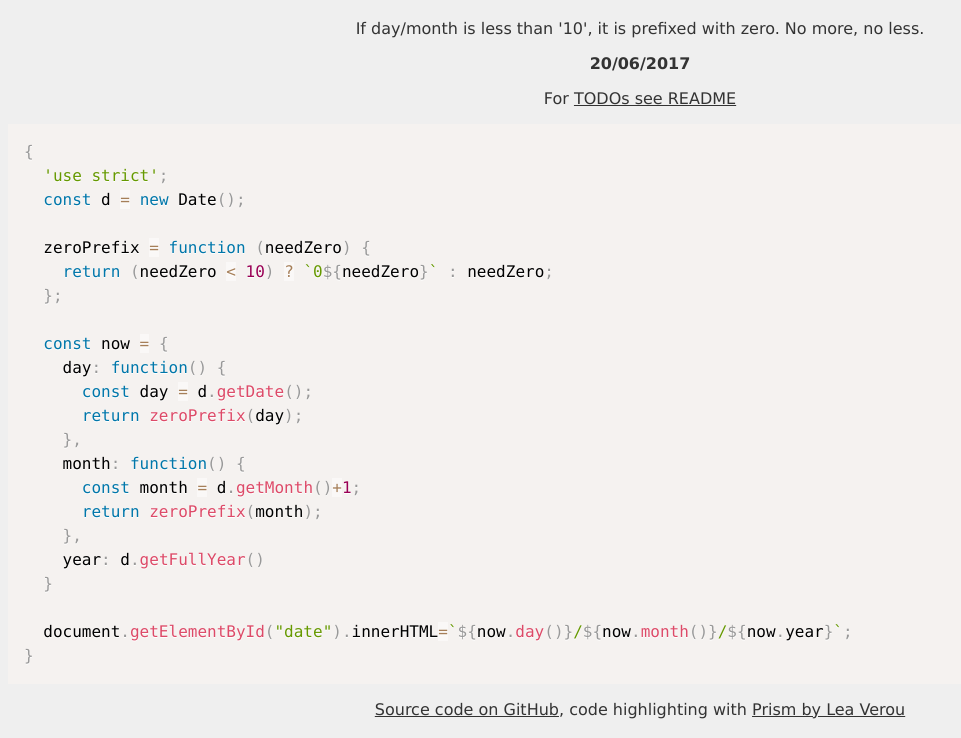
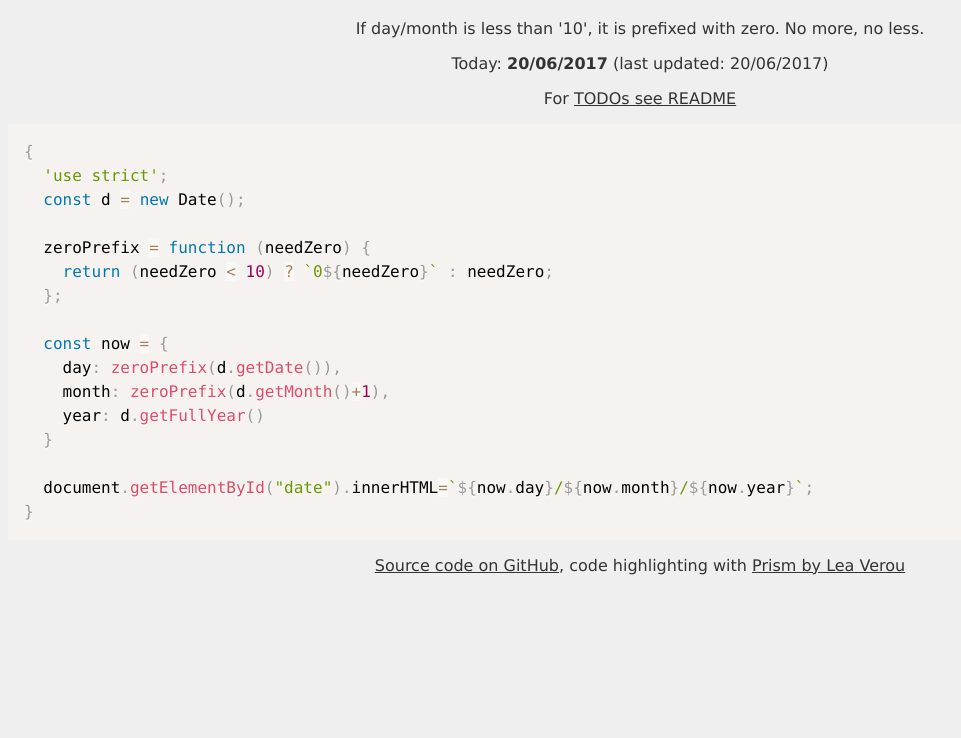
Before and after one commit to DaveEveritt/leading-zero-dates, a plain HTML site: page index.html in a window 1280 px wide. Shown: the part 62-800 px from the top of the page, without its empty margins (0-961 px from the left). Drawn offline with Linux system fonts and the light colour scheme.

Commit message:
removed surplus functions

```diff
--- a/index.html
+++ b/index.html
@@ -11,7 +11,7 @@
 <body>
   <h1>Today's date with leading zeros</h1>
   <p>If day/month is less than '10', it is prefixed with zero. No more, no less.</p>
-  <p id="date"></p>
+  <p>Today: <span id="date"></span> (last updated: <span id="update"></span>)</p>
   <p>For <a href="https://github.com/DaveEveritt/leading-zero-dates/blob/master/readme.md">TODOs see README</a></p>
 
 <pre><code class="language-javascript">{
@@ -23,24 +23,19 @@
   };
 
   const now = {
-    day: function() {
-      const day = d.getDate();
-      return zeroPrefix(day);
-    },
-    month: function() {
-      const month = d.getMonth()+1;
-      return zeroPrefix(month);
-    },
+    day: zeroPrefix(d.getDate()),
+    month: zeroPrefix(d.getMonth()+1),
     year: d.getFullYear()
   }
 
-  document.getElementById("date").innerHTML=`${now.day()}/${now.month()}/${now.year}`;
+  document.getElementById("date").innerHTML=`${now.day}/${now.month}/${now.year}`;
 }
 </pre></code>
 
   <p><a href="https://github.com/DaveEveritt/leading-zero-dates">Source code on GitHub</a>, code highlighting with <a href="http://prismjs.com/">Prism by Lea Verou</a></p>
 
 	<script src="js/date-with-zero.js"></script>
+	<script src="js/update-with-zero.js"></script>
 	<script src="prism/prism.js"></script>
 
 </body>
--- a/js/date-with-zero.js
+++ b/js/date-with-zero.js
@@ -7,16 +7,10 @@
   };
 
   const now = {
-    day: function() {
-      const day = d.getDate();
-      return zeroPrefix(day);
-    },
-    month: function() {
-      const month = d.getMonth()+1;
-      return zeroPrefix(month);
-    },
+    day: zeroPrefix(d.getDate()),
+    month: zeroPrefix(d.getMonth()+1),
     year: d.getFullYear()
   }
 
-  document.getElementById("date").innerHTML=`${now.day()}/${now.month()}/${now.year}`;
+  document.getElementById("date").innerHTML=`${now.day}/${now.month}/${now.year}`;
 }
--- /dev/null
+++ b/js/update-with-zero.js
@@ -0,0 +1,16 @@
+{
+  'use strict';
+  const u = new Date(document.lastModified);
+
+  zeroPrefix = function (needZero) {
+    return (needZero < 10) ? `0${needZero}` : needZero;
+  };
+
+  const upd = {
+    day: zeroPrefix(u.getDate()),
+    month: zeroPrefix(u.getMonth()+1),
+    year: u.getFullYear()
+  }
+
+  document.getElementById("update").innerHTML=`${upd.day}/${upd.month}/${upd.year}`;
+}
```
